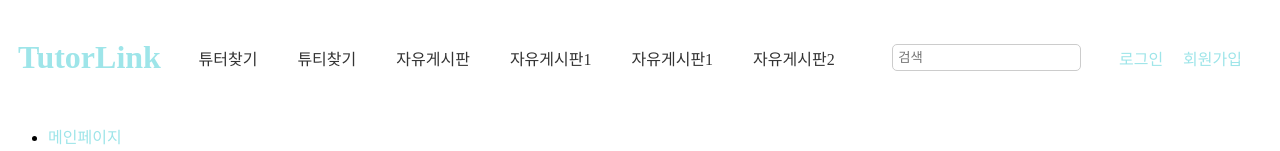
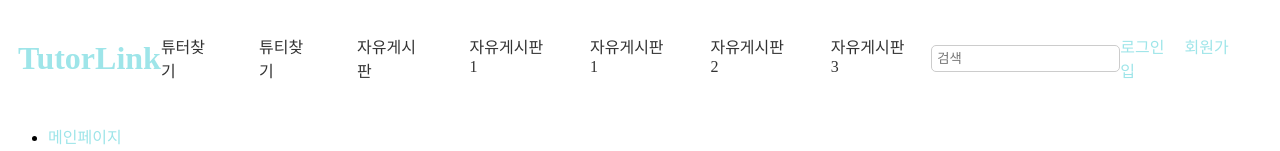
Before and after one commit to ryu-x-kang/kr, a React (Create React App) app: page / in a window 1280 px wide. Shown: the top 151 px of the page. Built offline with nearby package versions, Linux system fonts and the light colour scheme.

Commit message:
풀 리퀘 테스트

```diff
--- a/src/components/Header.js
+++ b/src/components/Header.js
@@ -13,6 +13,7 @@ function Header() {
                     <li>자유게시판1</li>
                     <li>자유게시판1</li>
                     <li>자유게시판2</li>
+                    <li>자유게시판3</li>
                 </ul>
             </nav>
             <div className="search-bar">
```
